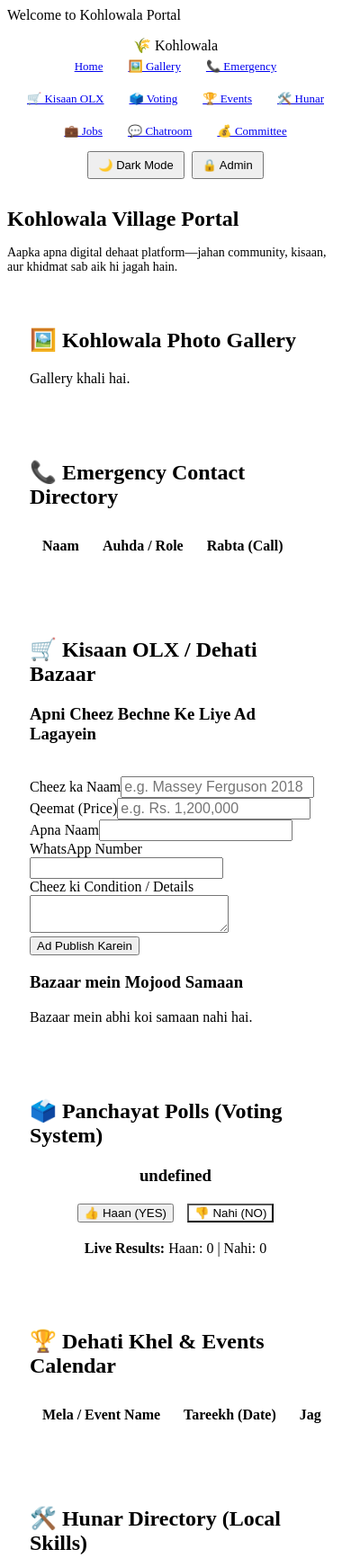
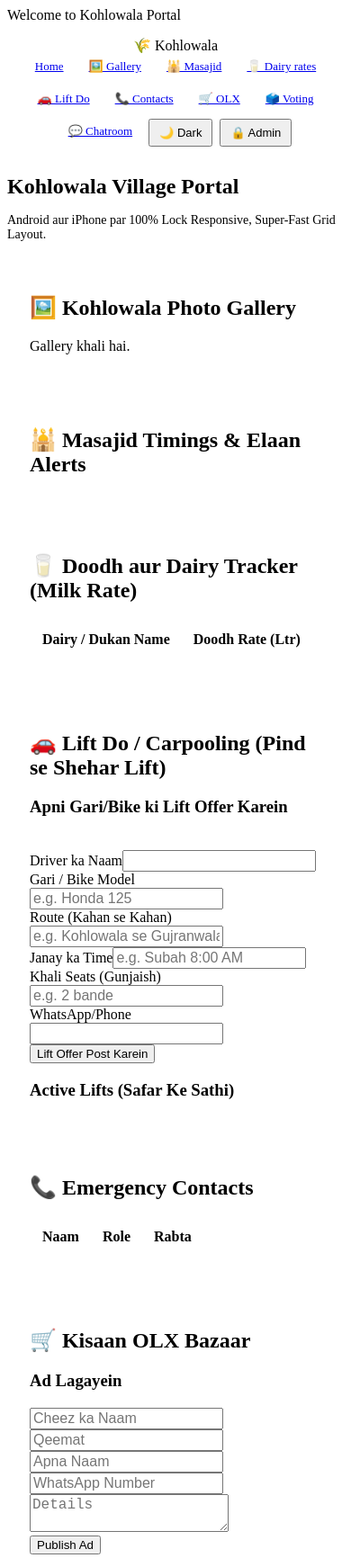
Before and after one commit to juttsarkar7466-ctrl/kohlowala-village, a website: page public/index.html in a window 390 px wide. Shown: the top 1732 px of the page at 90% size. Drawn offline with Linux system fonts and the light colour scheme; no server answers.

Commit message:
Update index.html

```diff
--- a/public/index.html
+++ b/public/index.html
@@ -3,50 +3,90 @@
 <head>
     <meta charset="UTF-8">
     <meta name="viewport" content="width=device-width, initial-scale=1.0">
-    <title>Kohlowala Village Portal - Gujranwala</title>
+    <title>Kohlowala Village Portal</title>
     <link rel="stylesheet" href="style.css">
 </head>
 <body>
 
-    <div class="notice-bar"><div class="notice-content" id="liveNotice">Loading website updates...</div></div>
+    <div class="notice-bar"><div class="notice-content" id="liveNotice">Loading portal data...</div></div>
 
     <header>
         <div class="logo">🌾 Kohlowala</div>
         <nav>
             <a href="#home">Home</a>
             <a href="#gallery">🖼️ Gallery</a>
-            <a href="#emergency">📞 Emergency</a>
-            <a href="#olx">🛒 Kisaan OLX</a>
+            <a href="#masjid">🕌 Masajid</a>
+            <a href="#dairy">🥛 Dairy rates</a>
+            <a href="#carpool">🚗 Lift Do</a>
+            <a href="#emergency">📞 Contacts</a>
+            <a href="#olx">🛒 OLX</a>
             <a href="#polls">🗳️ Voting</a>
-            <a href="#events">🏆 Events</a>
-            <a href="#hunar">🛠️ Hunar</a>
-            <a href="#jobs">💼 Jobs</a>
             <a href="#chat">💬 Chatroom</a>
-            <a href="#committee">💰 Committee</a>
-            <button class="theme-toggle-btn" onclick="toggleDarkMode()" id="themeBtn">🌙 Dark Mode</button>
+            <button class="theme-toggle-btn" onclick="toggleDarkMode()" id="themeBtn">🌙 Dark</button>
             <button class="admin-toggle-btn" onclick="loginAdmin()">🔒 Admin</button>
         </nav>
     </header>
 
     <div class="hero" id="home">
         <h1>Kohlowala Village Portal</h1>
-        <p>Aapka apna digital dehaat platform—jahan community, kisaan, aur khidmat sab aik hi jagah hain.</p>
+        <p>Android aur iPhone par 100% Lock Responsive, Super-Fast Grid Layout.</p>
     </div>
 
     <div class="container">
 
-        <!-- PHOTO GALLERY (Admin Uploads / Users View) -->
+        <!-- PHOTO GALLERY -->
         <section id="gallery">
             <h2>🖼️ Kohlowala Photo Gallery</h2>
             <div class="gallery-grid" id="galleryContainer"></div>
         </section>
 
+        <!-- MOSQUE & NAMAZ ALERTS -->
+        <section id="masjid">
+            <h2>🕌 Masajid Timings & Elaan Alerts</h2>
+            <div id="masjidContainer"></div>
+        </section>
+
+        <!-- DAIRY TRACKER -->
+        <section id="dairy">
+            <h2>🥛 Doodh aur Dairy Tracker (Milk Rate)</h2>
+            <div style="overflow-x:auto;">
+                <table class="custom-table" id="dairyTable">
+                    <thead><tr><th>Dairy / Dukan Name</th><th>Doodh Rate (Ltr)</th><th>Khoya Rate (Kg)</th><th>Subah Time</th><th>Shaam Time</th></tr></thead>
+                    <tbody></tbody>
+                </table>
+            </div>
+        </section>
+
+        <!-- LIFT DO / CARPOOLING -->
+        <section id="carpool">
+            <h2>🚗 Lift Do / Carpooling (Pind se Shehar Lift)</h2>
+            <div class="grid-2">
+                <div class="form-box">
+                    <h3>Apni Gari/Bike ki Lift Offer Karein</h3>
+                    <br>
+                    <form onsubmit="submitCarpool(event)">
+                        <div class="form-group"><label>Driver ka Naam</label><input type="text" id="cDriver" required></div>
+                        <div class="form-group"><label>Gari / Bike Model</label><input type="text" id="cVehicle" placeholder="e.g. Honda 125" required></div>
+                        <div class="form-group"><label>Route (Kahan se Kahan)</label><input type="text" id="cRoute" placeholder="e.g. Kohlowala se Gujranwala" required></div>
+                        <div class="form-group"><label>Janay ka Time</label><input type="text" id="cTime" placeholder="e.g. Subah 8:00 AM" required></div>
+                        <div class="form-group"><label>Khali Seats (Gunjaish)</label><input type="text" id="cSeats" placeholder="e.g. 2 bande" required></div>
+                        <div class="form-group"><label>WhatsApp/Phone</label><input type="text" id="cContact" required></div>
+                        <button type="submit" class="btn">Lift Offer Post Karein</button>
+                    </form>
+                </div>
+                <div>
+                    <h3>Active Lifts (Safar Ke Sathi)</h3>
+                    <div id="carpoolContainer"></div>
+                </div>
+            </div>
+        </section>
+
         <!-- EMERGENCY DIRECTORY -->
         <section id="emergency">
-            <h2>📞 Emergency Contact Directory</h2>
+            <h2>📞 Emergency Contacts</h2>
             <div style="overflow-x:auto;">
                 <table class="custom-table" id="emergencyTable">
-                    <thead><tr><th>Naam</th><th>Auhda / Role</th><th>Rabta (Call)</th></tr></thead>
+                    <thead><tr><th>Naam</th><th>Role</th><th>Rabta</th></tr></thead>
                     <tbody></tbody>
                 </table>
             </div>
@@ -54,188 +94,113 @@
 
         <!-- KISAAN OLX -->
         <section id="olx">
-            <h2>🛒 Kisaan OLX / Dehati Bazaar</h2>
+            <h2>🛒 Kisaan OLX Bazaar</h2>
             <div class="grid-2">
                 <div class="form-box">
-                    <h3>Apni Cheez Bechne Ke Liye Ad Lagayein</h3>
-                    <br>
+                    <h3>Ad Lagayein</h3>
                     <form onsubmit="submitOlx(event)">
-                        <div class="form-group"><label>Cheez ka Naam</label><input type="text" id="oTitle" placeholder="e.g. Massey Ferguson 2018" required></div>
-                        <div class="form-group"><label>Qeemat (Price)</label><input type="text" id="oPrice" placeholder="e.g. Rs. 1,200,000" required></div>
-                        <div class="form-group"><label>Apna Naam</label><input type="text" id="oOwner" required></div>
-                        <div class="form-group"><label>WhatsApp Number</label><input type="text" id="oContact" required></div>
-                        <div class="form-group"><label>Cheez ki Condition / Details</label><textarea id="oDesc" rows="2" required></textarea></div>
-                        <button type="submit" class="btn">Ad Publish Karein</button>
+                        <div class="form-group"><input type="text" id="oTitle" placeholder="Cheez ka Naam" required></div>
+                        <div class="form-group"><input type="text" id="oPrice" placeholder="Qeemat" required></div>
+                        <div class="form-group"><input type="text" id="oOwner" placeholder="Apna Naam" required></div>
+                        <div class="form-group"><input type="text" id="oContact" placeholder="WhatsApp Number" required></div>
+                        <div class="form-group"><textarea id="oDesc" placeholder="Details" rows="2" required></textarea></div>
+                        <button type="submit" class="btn">Publish Ad</button>
                     </form>
                 </div>
-                <div>
-                    <h3>Bazaar mein Mojood Samaan</h3>
-                    <div id="olxContainer"></div>
-                </div>
+                <div id="olxContainer"></div>
             </div>
         </section>
 
-        <!-- PANCHAYAT VOTING POLLS -->
+        <!-- VOTING SYSTEM -->
         <section id="polls">
-            <h2>🗳️ Panchayat Polls (Voting System)</h2>
-            <div class="info-card" style="border-left-color: var(--primary); text-align: center;">
+            <h2>🗳️ Panchayat Voting Polls</h2>
+            <div class="info-card" style="text-align: center;">
                 <h3 id="pollQuestion">Loading active poll...</h3>
                 <div style="margin: 20px 0; display:flex; justify-content:center; gap:15px;">
-                    <button class="btn btn-wa" onclick="castVote('yes')">👍 Haan (YES)</button>
-                    <button class="btn" style="background-color:var(--danger);" onclick="castVote('no')">👎 Nahi (NO)</button>
+                    <button class="btn btn-wa" onclick="castVote('yes')">👍 Haan</button>
+                    <button class="btn" style="background-color:var(--danger);" onclick="castVote('no')">👎 Nahi</button>
                 </div>
-                <p><strong>Live Results:</strong> Haan: <span id="yesCount">0</span> | Nahi: <span id="noCount">0</span></p>
+                <p>Haan: <span id="yesCount">0</span> | Nahi: <span id="noCount">0</span></p>
             </div>
-        </section>
-
-        <!-- EVENTS CALENDAR -->
-        <section id="events">
-            <h2>🏆 Dehati Khel & Events Calendar</h2>
-            <div style="overflow-x:auto;">
-                <table class="custom-table" id="eventsTable">
-                    <thead><tr><th>Mela / Event Name</th><th>Tareekh (Date)</th><th>Jagah (Location)</th></tr></thead>
-                    <tbody></tbody>
-                </table>
-            </div>
-        </section>
-
-        <!-- HUNAR DIRECTORY -->
-        <section id="hunar">
-            <h2>🛠️ Hunar Directory (Local Skills)</h2>
-            <div class="grid-2">
-                <div class="form-box">
-                    <h3>Apna Hunar Register Karein</h3>
-                    <br>
-                    <form onsubmit="submitHunar(event)">
-                        <div class="form-group"><label>Apna Naam</label><input type="text" id="hName" required></div>
-                        <div class="form-group"><label>Hunar (e.g. Plumber, Darzi)</label><input type="text" id="hSkill" required></div>
-                        <div class="form-group"><label>WhatsApp/Phone</label><input type="text" id="hContact" required></div>
-                        <button type="submit" class="btn">Hunar List Karein</button>
-                    </form>
-                </div>
-                <div>
-                    <table class="custom-table" id="hunarTable">
-                        <thead><tr><th>Karigar</th><th>Hunar</th><th>Rabta</th></tr></thead>
-                        <tbody></tbody>
-                    </table>
-                </div>
-            </div>
-        </section>
-
-        <!-- ROZGAR BOARD -->
-        <section id="jobs">
-            <h2>💼 Rozgar (Local Job Board)</h2>
-            <table class="custom-table" id="jobsTable">
-                <thead><tr><th>Naukri (Job Role)</th><th>Factory/Dukan</th><th>Mahana Tankhwah</th><th>Apply Info</th></tr></thead>
-                <tbody></tbody>
-            </table>
         </section>
 
         <!-- LIVE CHATROOM -->
         <section id="chat">
             <h2>💬 Live Village Chatroom</h2>
-            <p style="font-size:13px; opacity:0.8; margin-bottom:10px;">Bina number share kiye gaon walon se guftagu karein.</p>
-            <div class="form-box" style="background: var(--card-bg);">
-                <div id="chatBox" style="height: 250px; overflow-y: auto; border: 1px solid var(--border-color); padding: 15px; border-radius: 6px; margin-bottom: 15px; background: var(--body-bg);"></div>
+            <div class="form-box">
+                <div id="chatBox"></div>
                 <div style="display: flex; gap: 10px;">
-                    <input type="text" id="chatUser" placeholder="Apna Naam" style="width: 25%;">
-                    <input type="text" id="chatMsg" placeholder="Message likhein..." style="width: 60%;">
+                    <input type="text" id="chatUser" placeholder="Naam" style="width: 25%;">
+                    <input type="text" id="chatMsg" placeholder="Message..." style="width: 60%;">
                     <button class="btn" onclick="sendChatMessage()" style="width: 15%;">Send</button>
                 </div>
             </div>
         </section>
 
-        <!-- COMMITTEE TRACKER -->
-        <section id="committee">
-            <h2>💰 Gaon Ki Committee Tracker</h2>
-            <table class="custom-table" id="committeeTable">
-                <thead><tr><th>Committee Ka Naam</th><th>Kul Raqam (Total)</th><th>Mahana Qist</th><th>Is Mahine Kiski Nikli?</th></tr></thead>
-                <tbody></tbody>
-            </table>
-        </section>
-
-        <!-- ==================== ADMIN PANEL DASHBOARD ==================== -->
+        <!-- ==================== ADMIN PANEL ==================== -->
         <section id="adminPanel">
             <div class="admin-header">
-                <h3>⚙️ Kohlowala Control Panel (Admin Dashboard)</h3>
+                <h3>⚙️ Admin Dashboard Control Panel</h3>
                 <button class="btn" style="background-color: var(--danger);" onclick="logoutAdmin()">Logout</button>
             </div>
 
             <div class="admin-section">
-                <h4>🖼️ 1. Upload Gallery Photo (Via URL Link)</h4>
+                <h4>🕌 Update Masjid Timings & Elaan</h4>
+                <div style="display:grid; grid-template-columns: repeat(auto-fit, minmax(120px, 1fr)); gap:10px; margin-bottom:10px;">
+                    <input type="text" id="adMName" placeholder="Masjid Name">
+                    <input type="text" id="adMFaj" placeholder="Fajar">
+                    <input type="text" id="adMZuh" placeholder="Zuhar">
+                    <input type="text" id="adMAsr" placeholder="Asar">
+                    <input type="text" id="adMMag" placeholder="Maghrib">
+                    <input type="text" id="adMIsh" placeholder="Isha">
+                    <input type="text" id="adMJum" placeholder="Juma Timings">
+                </div>
+                <input type="text" id="adMElaan" placeholder="Masjid ka Elaan (If any)" style="width:100%; margin-bottom:10px;">
+                <button class="btn" onclick="addMasjidRecord()">Save/Update Masjid</button>
+            </div>
+
+            <div class="admin-section">
+                <h4>🥛 Update Dairy Milk Rates</h4>
                 <div style="display:flex; gap:10px;">
-                    <input type="text" id="admGalTitle" placeholder="Photo Ka Title">
-                    <input type="text" id="admGalUrl" placeholder="Paste Image Link / URL">
-                    <button class="btn" onclick="addGalleryPhoto()">Upload Image</button>
+                    <input type="text" id="adDName" placeholder="Dairy Name">
+                    <input type="text" id="adDMilk" placeholder="Milk Rate">
+                    <input type="text" id="adDKhoya" placeholder="Khoya Rate">
+                    <input type="text" id="adDMorn" placeholder="Morning Time">
+                    <input type="text" id="adDEve" placeholder="Evening Time">
+                    <button class="btn" onclick="addDairyRecord()">Save Rate</button>
                 </div>
             </div>
 
             <div class="admin-section">
-                <h4>🗳️ 2. Start a New Panchayat Poll</h4>
+                <h4>🖼️ Upload Gallery Photo Link</h4>
                 <div style="display:flex; gap:10px;">
-                    <input type="text" id="admPollQuestion" placeholder="Enter Question e.g. Kya Gali Pakki Honi Chahye?">
-                    <button class="btn" onclick="startNewPoll()">Launch Poll</button>
+                    <input type="text" id="admGalTitle" placeholder="Title">
+                    <input type="text" id="admGalUrl" placeholder="Image URL URL Link">
+                    <button class="btn" onclick="addGalleryPhoto()">Upload</button>
                 </div>
             </div>
 
             <div class="admin-section">
-                <h4>📞 3. Manage Emergency Numbers</h4>
-                <div style="display:flex; gap:10px; margin-bottom:10px;">
-                    <input type="text" id="admEmeName" placeholder="Naam">
-                    <input type="text" id="admEmeRole" placeholder="Auhda (e.g. Lineman)">
-                    <input type="text" id="admEmeContact" placeholder="Phone Number">
-                    <button class="btn" onclick="addEmergencyContact()">Add</button>
-                </div>
+                <h4>🗳️ Launch Panchayat Poll</h4>
+                <input type="text" id="admPollQuestion" placeholder="Enter Question" style="width:70%;">
+                <button class="btn" onclick="startNewPoll()">Launch</button>
             </div>
 
             <div class="admin-section">
-                <h4>🏆 4. Add Event to Calendar</h4>
-                <div style="display:flex; gap:10px;">
-                    <input type="text" id="admEvtTitle" placeholder="Event Name">
-                    <input type="text" id="admEvtDate" placeholder="Date/Time">
-                    <input type="text" id="admEvtLoc" placeholder="Location">
-                    <button class="btn" onclick="addCalendarEvent()">Add Event</button>
-                </div>
-            </div>
-
-            <div class="admin-section">
-                <h4>💼 5. Post a New Job / Rozgar</h4>
-                <div style="display:flex; gap:10px;">
-                    <input type="text" id="admJobTitle" placeholder="Job Role">
-                    <input type="text" id="admJobComp" placeholder="Factory / Company">
-                    <input type="text" id="admJobSal" placeholder="Salary">
-                    <input type="text" id="admJobCont" placeholder="Contact Details">
-                    <button class="btn" onclick="addNewJob()">Post Job</button>
-                </div>
-            </div>
-
-            <div class="admin-section">
-                <h4>💰 6. Manage Committee Records</h4>
-                <div style="display:flex; gap:10px;">
-                    <input type="text" id="admComName" placeholder="Committee Name">
-                    <input type="text" id="admComTotal" placeholder="Total Raqam">
-                    <input type="text" id="admComMonth" placeholder="Monthly Installment">
-                    <input type="text" id="admComWin" placeholder="Current Winner Name">
-                    <button class="btn" onclick="addCommitteeRecord()">Save</button>
-                </div>
-            </div>
-
-            <div class="admin-section">
-                <h4>🗑️ 7. Clean/Delete Database Lists</h4>
+                <h4>🗑️ Database Cleaner (Remove Lists)</h4>
+                <h5>Masajid</h5><table class="custom-table" id="admListMasjids"><tbody></tbody></table>
+                <h5>Dairies</h5><table class="custom-table" id="admListDairies"><tbody></tbody></table>
+                <h5>Carpool Lifts</h5><table class="custom-table" id="admListCarpools"><tbody></tbody></table>
                 <h5>Gallery Photos</h5><table class="custom-table" id="admListGallery"><tbody></tbody></table>
-                <h5>Emergency Directory</h5><table class="custom-table" id="admListEmergency"><tbody></tbody></table>
-                <h5>Kisaan OLX Ads</h5><table class="custom-table" id="admListOlx"><tbody></tbody></table>
-                <h5>Events Calendar</h5><table class="custom-table" id="admListEvents"><tbody></tbody></table>
-                <h5>Jobs List</h5><table class="custom-table" id="admListJobs"><tbody></tbody></table>
-                <h5>Committee Tracker</h5><table class="custom-table" id="admListCommittees"><tbody></tbody></table>
+                <h5>OLX Ads</h5><table class="custom-table" id="admListOlx"><tbody></tbody></table>
             </div>
         </section>
 
     </div>
 
     <footer>
-        <p>© 2026 Kohlowala Village Portal, Gujranwala | All Rights Reserved</p>
-        <p><span class="admin-login-link" onclick="loginAdmin()">🔒 Admin Control Panel (Login)</span></p>
+        <p>© 2026 Kohlowala Village Portal, Gujranwala | Secure SSL Optimized</p>
+        <span class="admin-login-link" onclick="loginAdmin()">🔒 Control Login</span>
     </footer>
 
     <script src="app.js"></script>
```
